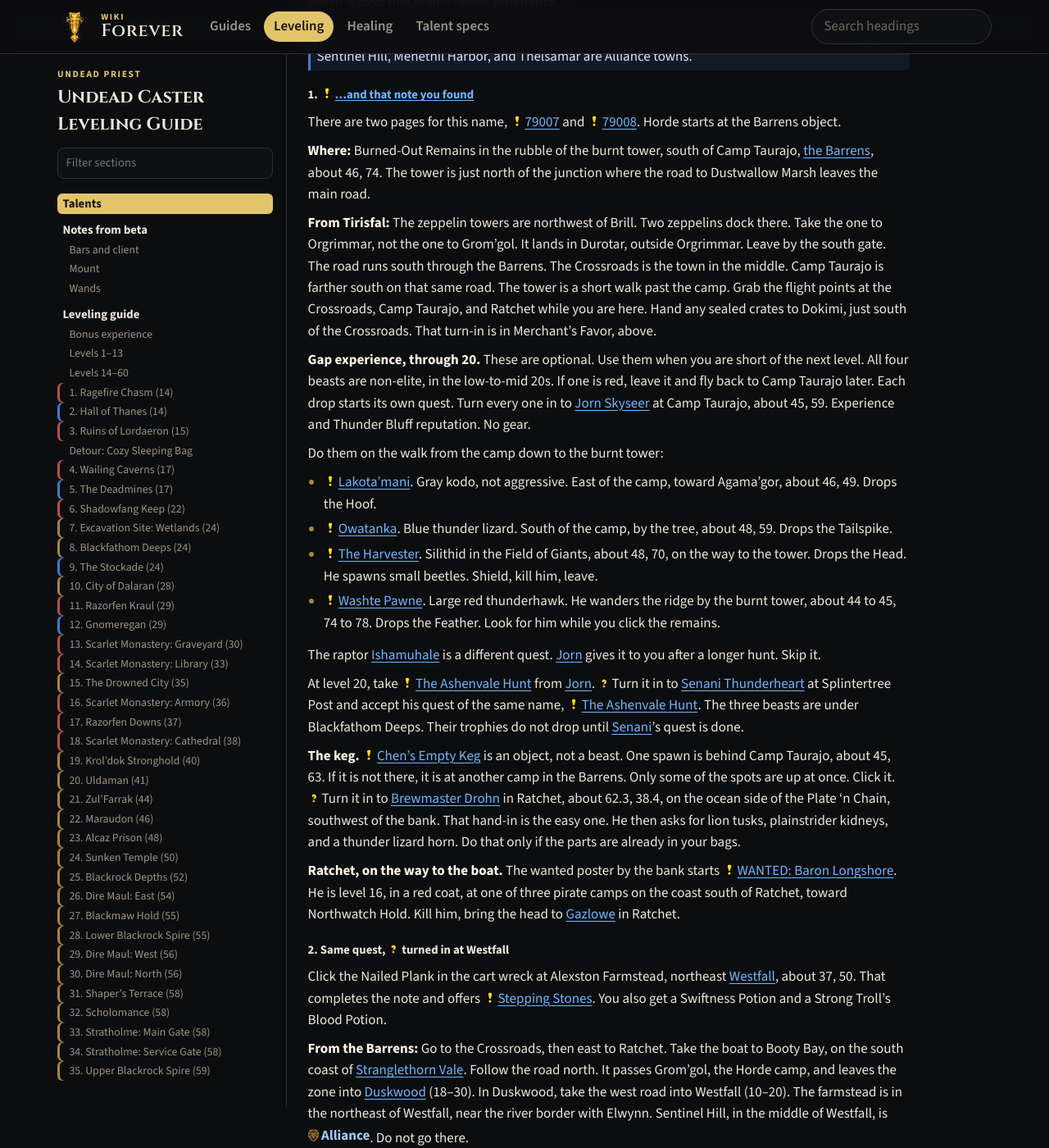
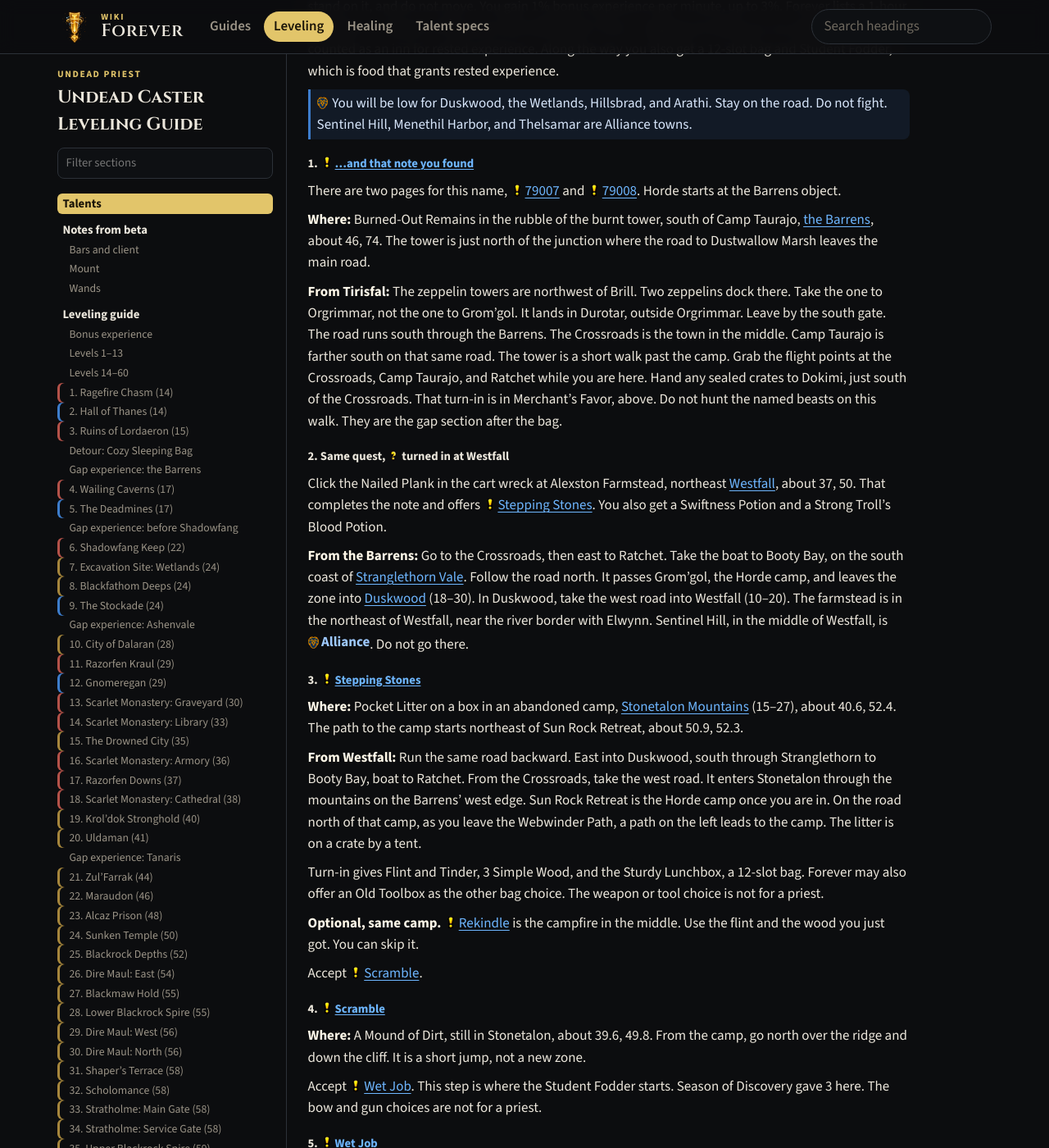
Before and after one commit to LordDemonos/wow-forever, a Jekyll site: the page built from wiki/guides/leveling.md, in a window 1280 px wide and 1400 px high, scrolled down 9242 px. Shown: the whole window at 82% size. Built offline with Jekyll 4.4.1, drawn with Linux system fonts in a browser that asks for light colours; a script that is not in the unit is left out; some of the changed text lies outside the part shown.

Commit message:
sleeping bag cleanup 1

```diff
--- a/wiki/guides/leveling.md
+++ b/wiki/guides/leveling.md
@@ -72,6 +72,7 @@ Dungeon quests are the experience. Kills inside a dungeon give reduced experienc
 - **Classic** means the usual Horde quest. It is not in a published Forever list yet, and the NPC is standing where they stood in Classic.
 - A chain names the first quest, the NPC, and where that NPC stands. The dungeon step is called out.
 - Other-class quests are named only so you do not go looking for them.
+- **Gap experience** sits between stops when the next dungeon is a level or two higher. One or two nearby turn-ins, so you can enter at that level. If a name is red, or the hand-in is gray, skip it.
 
 ### Bonus experience
 
@@ -240,7 +241,7 @@ The ruined city of Lordaeron, above the [Undercity](https://www.wowhead.com/clas
 - **Not a chain.** [Crest of Lordaeron](https://www.wowhead.com/forever/quest=95204/crest-of-lordaeron) starts from the crest inside. It moves between side rooms. Loot your own. Turn in to [Oran Snakewrithe](https://www.wowhead.com/classic/npc=7825/oran-snakewrithe), Undercity.
 - **Chain, 5 steps, all named Unending Torment.** Step 1 is [Unending Torment](https://www.wowhead.com/forever/quest=97288/unending-torment). Loot the Abominable Head from the abomination inside. It cannot be shared. Turn the head in to someone in Undercity. The later steps stay in Undercity. One reported step uses the quest item on a worm named Ganoosh outside the Apothecarium. The other three step names are not published separately.
 
-Do the sleeping bag detour below before Wailing Caverns.
+Do the sleeping bag detour below before Wailing Caverns. If you are short of 17 after it, the Barrens gap section is next.
 
 ### Detour: Cozy Sleeping Bag
 
@@ -258,24 +259,7 @@ There are two pages for this name, [79007](https://www.wowhead.com/classic/quest
 
 **Where:** Burned-Out Remains in the rubble of the burnt tower, south of Camp Taurajo, [the Barrens](https://www.wowhead.com/classic/zone=17/the-barrens), about 46, 74. The tower is just north of the junction where the road to Dustwallow Marsh leaves the main road.
 
-**From Tirisfal:** The zeppelin towers are northwest of Brill. Two zeppelins dock there. Take the one to Orgrimmar, not the one to Grom'gol. It lands in Durotar, outside Orgrimmar. Leave by the south gate. The road runs south through the Barrens. The Crossroads is the town in the middle. Camp Taurajo is farther south on that same road. The tower is a short walk past the camp. Grab the flight points at the Crossroads, Camp Taurajo, and Ratchet while you are here. Hand any sealed crates to Dokimi, just south of the Crossroads. That turn-in is in Merchant's Favor, above.
-
-**Gap experience, through 20.** These are optional. Use them when you are short of the next level. All four beasts are non-elite, in the low-to-mid 20s. If one is red, leave it and fly back to Camp Taurajo later. Each drop starts its own quest. Turn every one in to [Jorn Skyseer](https://www.wowhead.com/classic/npc=3387/jorn-skyseer) at Camp Taurajo, about 45, 59. Experience and Thunder Bluff reputation. No gear.
-
-Do them on the walk from the camp down to the burnt tower:
-
-- [Lakota'mani](https://www.wowhead.com/classic/quest=883/lakotamani). Gray kodo, not aggressive. East of the camp, toward Agama'gor, about 46, 49. Drops the Hoof.
-- [Owatanka](https://www.wowhead.com/classic/quest=884/owatanka). Blue thunder lizard. South of the camp, by the tree, about 48, 59. Drops the Tailspike.
-- [The Harvester](https://www.wowhead.com/classic/quest=897/the-harvester). Silithid in the Field of Giants, about 48, 70, on the way to the tower. Drops the Head. He spawns small beetles. Shield, kill him, leave.
-- [Washte Pawne](https://www.wowhead.com/classic/quest=885/washte-pawne). Large red thunderhawk. He wanders the ridge by the burnt tower, about 44 to 45, 74 to 78. Drops the Feather. Look for him while you click the remains.
-
-The raptor [Ishamuhale](https://www.wowhead.com/classic/npc=3257/ishamuhale) is a different quest. [Jorn](https://www.wowhead.com/classic/npc=3387/jorn-skyseer) gives it to you after a longer hunt. Skip it.
-
-At level 20, take [The Ashenvale Hunt](https://www.wowhead.com/classic/quest=6382/the-ashenvale-hunt) from [Jorn](https://www.wowhead.com/classic/npc=3387/jorn-skyseer). Turn it in to [Senani Thunderheart](https://www.wowhead.com/classic/npc=12696/senani-thunderheart) at Splintertree Post and accept his quest of the same name, [The Ashenvale Hunt](https://www.wowhead.com/classic/quest=6383/the-ashenvale-hunt). The three beasts are under Blackfathom Deeps. Their trophies do not drop until [Senani](https://www.wowhead.com/classic/npc=12696/senani-thunderheart)'s quest is done.
-
-**The keg.** [Chen's Empty Keg](https://www.wowhead.com/classic/quest=819/chens-empty-keg) is an object, not a beast. One spawn is behind Camp Taurajo, about 45, 63. If it is not there, it is at another camp in the Barrens. Only some of the spots are up at once. Click it. Turn it in to [Brewmaster Drohn](https://www.wowhead.com/classic/npc=3292/brewmaster-drohn) in Ratchet, about 62.3, 38.4, on the ocean side of the Plate 'n Chain, southwest of the bank. That hand-in is the easy one. He then asks for lion tusks, plainstrider kidneys, and a thunder lizard horn. Do that only if the parts are already in your bags.
-
-**Ratchet, on the way to the boat.** The wanted poster by the bank starts [WANTED: Baron Longshore](https://www.wowhead.com/classic/quest=895/wanted-baron-longshore). He is level 16, in a red coat, at one of three pirate camps on the coast south of Ratchet, toward Northwatch Hold. Kill him, bring the head to [Gazlowe](https://www.wowhead.com/classic/npc=3391/gazlowe) in Ratchet.
+**From Tirisfal:** The zeppelin towers are northwest of Brill. Two zeppelins dock there. Take the one to Orgrimmar, not the one to Grom'gol. It lands in Durotar, outside Orgrimmar. Leave by the south gate. The road runs south through the Barrens. The Crossroads is the town in the middle. Camp Taurajo is farther south on that same road. The tower is a short walk past the camp. Grab the flight points at the Crossroads, Camp Taurajo, and Ratchet while you are here. Hand any sealed crates to Dokimi, just south of the Crossroads. That turn-in is in Merchant's Favor, above. Do not hunt the named beasts on this walk. They are the gap section after the bag.
 
 #### 2. Same quest, turned in at Westfall
 
@@ -323,7 +307,24 @@ Accept [Eagle's Fist](https://www.wowhead.com/classic/quest=79975/eagles-fist).
 
 You receive the Cozy Sleeping Bag and 5 Student Fodder.
 
-Then go back to dungeon leveling. Wailing Caverns is next, and you are already on Kalimdor once you zeppelin or boat back to the Barrens.
+You finish on the Hillsbrad side of Thoradin's Wall. Zeppelin from Tirisfal, or the boat from Booty Bay, back to the Barrens. Wailing Caverns is next. If you are short of 17, do the gap section below first.
+
+### Gap experience: the Barrens
+
+After the sleeping bag. Before Wailing Caverns. Optional. Use one or two when you are short of 17. The same list stays useful through 20, before Shadowfang, if a beast was red the first time. All four beasts are non-elite, in the low-to-mid 20s. If one is red, leave it and fly back to Camp Taurajo later. Each drop starts its own quest. Turn every one in to [Jorn Skyseer](https://www.wowhead.com/classic/npc=3387/jorn-skyseer) at Camp Taurajo, about 45, 59. Experience and Thunder Bluff reputation. No gear.
+
+Fly to Camp Taurajo. Do not stop the sleeping bag clicks for these.
+
+- [Lakota'mani](https://www.wowhead.com/classic/quest=883/lakotamani). Gray kodo, not aggressive. East of the camp, toward Agama'gor, about 46, 49. Drops the Hoof.
+- [Owatanka](https://www.wowhead.com/classic/quest=884/owatanka). Blue thunder lizard. South of the camp, by the tree, about 48, 59. Drops the Tailspike.
+- [The Harvester](https://www.wowhead.com/classic/quest=897/the-harvester). Silithid in the Field of Giants, about 48, 70, south of the camp on the road toward the burnt tower. Drops the Head. He spawns small beetles. Shield, kill him, leave.
+- [Washte Pawne](https://www.wowhead.com/classic/quest=885/washte-pawne). Large red thunderhawk. He wanders the ridge by the burnt tower, about 44 to 45, 74 to 78. Drops the Feather. That tower is the sleeping bag click. Come back for him after the bag is done.
+
+The raptor [Ishamuhale](https://www.wowhead.com/classic/npc=3257/ishamuhale) is a different quest. [Jorn](https://www.wowhead.com/classic/npc=3387/jorn-skyseer) gives it to you after a longer hunt. Skip it.
+
+**The keg.** [Chen's Empty Keg](https://www.wowhead.com/classic/quest=819/chens-empty-keg) is an object, not a beast. One spawn is behind Camp Taurajo, about 45, 63. If it is not there, it is at another camp in the Barrens. Only some of the spots are up at once. Click it. Turn it in to [Brewmaster Drohn](https://www.wowhead.com/classic/npc=3292/brewmaster-drohn) in Ratchet, about 62.3, 38.4, on the ocean side of the Plate 'n Chain, southwest of the bank. That hand-in is the easy one. He then asks for lion tusks, plainstrider kidneys, and a thunder lizard horn. Do that only if the parts are already in your bags.
+
+**Ratchet.** The wanted poster by the bank starts [WANTED: Baron Longshore](https://www.wowhead.com/classic/quest=895/wanted-baron-longshore). He is level 16, in a red coat, at one of three pirate camps on the coast south of Ratchet, toward Northwatch Hold. Kill him, bring the head to [Gazlowe](https://www.wowhead.com/classic/npc=3391/gazlowe) in Ratchet. The bank is the same one you passed taking the boat to Booty Bay. Fly back if you did not kill him then.
 
 ### 4. Wailing Caverns (17)
 
@@ -362,6 +363,16 @@ Go at **17**. Band **17–26**. Alliance.
 Alliance chains, if you ever need the names: [The Defias Brotherhood](https://www.wowhead.com/classic/quest=166/the-defias-brotherhood) starts with [Gryan Stoutmantle](https://www.wowhead.com/classic/npc=234/gryan-stoutmantle), Sentinel Hill. [Underground Assault](https://www.wowhead.com/classic/quest=2040/underground-assault) starts with [Shoni the Silent](https://www.wowhead.com/classic/npc=6579/shoni-the-shilent), Dwarven District, Stormwind. Red Silk Bandanas is [Scout Riell](https://www.wowhead.com/classic/npc=820/scout-riell) at the Sentinel Hill tower. Collecting Memories and Oh Brother... are [Wilder Thistlenettle](https://www.wowhead.com/classic/npc=656/wilder-thistlenettle), Dwarven District. Destruction in Deadmines is new, and turns in to Alba Fairmoon.
 
 [Cookie](https://www.wowhead.com/classic/npc=645/cookie), on the ship, drops [Cookie's Stirring Rod](https://www.wowhead.com/classic/item=5198/cookies-stirring-rod). Green wand, 22.3 dps. It replaces Sizzle Stick and Firebelcher.
+
+### Gap experience: before Shadowfang
+
+Shadowfang is 22. Deadmines had no Horde quests, so this is the long gap. If you are already 22, skip this and pick up the keep quests at the Sepulcher.
+
+The Barrens gap section is the first choice, through 20. Fly to Camp Taurajo and finish any beast that is still green.
+
+If those four are red and you are still short, fly to Sun Rock. The poster on the road at about 59, 75 starts [Arachnophobia](https://www.wowhead.com/classic/quest=6284/arachnophobia). [Besseleth](https://www.wowhead.com/classic/npc=11921/besseleth) is an elite spider in Sishir Canyon, just west of that poster. Turn the fang in to [Maggran Earthbinder](https://www.wowhead.com/classic/npc=11860/maggran-earthbinder) at Sun Rock. Skip her if the canyon comes with her.
+
+At 20, take [The Ashenvale Hunt](https://www.wowhead.com/classic/quest=6382/the-ashenvale-hunt) from [Jorn Skyseer](https://www.wowhead.com/classic/npc=3387/jorn-skyseer) at Camp Taurajo. Turn it in to [Senani Thunderheart](https://www.wowhead.com/classic/npc=12696/senani-thunderheart) at Splintertree Post and accept his quest of the same name, [The Ashenvale Hunt](https://www.wowhead.com/classic/quest=6383/the-ashenvale-hunt). The trophies do not drop until that quest is in your log. The three beasts are in the Ashenvale gap section, before the City of Dalaran.
 
 ### 6. Shadowfang Keep (22)
 
@@ -410,14 +421,6 @@ Go at **24**. Band **24–32**. Both factions.
 - **Standalone.** [Knowledge in the Deeps](https://www.wowhead.com/classic/quest=971/knowledge-in-the-deeps) — [Gerrig Bonegrip](https://www.wowhead.com/classic/npc=2786/gerrig-bonegrip), the Forlorn Cavern, Undercity.
 - **Skip.** In Search of Thaelrid and Researching the Corruption are on the beta list, and both start in Alliance towns (Darnassus and Auberdine).
 
-**Gap turn-ins.** Same shape as Camp Taurajo. Non-elite. Click each trophy to start it, then turn it in to [Senani](https://www.wowhead.com/classic/npc=12696/senani-thunderheart) at Splintertree. When all three are in, take [The Hunt Completed](https://www.wowhead.com/classic/quest=247/the-hunt-completed) from him. That one is another hand-in, no extra kill. If one is red, fly back later.
-
-- [Ursangous's Paw](https://www.wowhead.com/classic/quest=23/ursangouss-paw). Level 25 bear, north of the Talondeep path, about 41, 65. This is the one near the road in from the Barrens.
-- [Shadumbra's Head](https://www.wowhead.com/classic/quest=24/shadumbras-head). Level 28 nightsaber, west of Raynewood Retreat, about 56, 53. Laughing Sisters stand nearby. Pull her alone.
-- [Sharptalon's Claw](https://www.wowhead.com/classic/quest=2/sharptalons-claw). Level 30 hippogryph, south of Splintertree, about 74, 64 to 68. Stealthed night elves hunt that ridge.
-
-Optional, only if you are already on Kalimdor and short of a level: fly to Sun Rock. The poster on the road at about 59, 75 starts [Arachnophobia](https://www.wowhead.com/classic/quest=6284/arachnophobia). [Besseleth](https://www.wowhead.com/classic/npc=11921/besseleth) is an elite spider in Sishir Canyon, just west of that poster. Turn the fang in to [Maggran Earthbinder](https://www.wowhead.com/classic/npc=11860/maggran-earthbinder) at Sun Rock. Skip her if the canyon comes with her.
-
 ### 9. The Stockade (24)
 
 Go at **24**. Band **24–32**. Alliance.
@@ -431,6 +434,16 @@ Go at **24**. Band **24–32**. Alliance.
 **Beta.** No Horde giver. Every quest starts in Stormwind or Lakeshire. Legacy Points only.
 
 The client lists [The Stockade Riots](https://www.wowhead.com/classic/quest=391/the-stockade-riots) and Quell the Uprising from [Warden Thelwater](https://www.wowhead.com/classic/npc=1719/warden-thelwater) at the prison door, What Comes Around... from [Guard Berton](https://www.wowhead.com/classic/npc=859/guard-berton), Crime and Punishment from [Councilman Millstipe](https://www.wowhead.com/classic/npc=270/councilman-millstipe), and The Color of Blood from [Nikova Raskol](https://www.wowhead.com/classic/npc=1721/nikova-raskol). The Stockade Riots is a later step of the Deadmines letter chain.
+
+### Gap experience: Ashenvale
+
+Before the City of Dalaran. You need 28. These stay useful through 30, before Scarlet Monastery graveyard, if one was red the first time. If you are already 28, skip this.
+
+Same shape as Camp Taurajo. Non-elite. The pickup is in the Shadowfang gap section: [Jorn](https://www.wowhead.com/classic/npc=3387/jorn-skyseer) at 20, then [Senani Thunderheart](https://www.wowhead.com/classic/npc=12696/senani-thunderheart) at Splintertree. The trophies do not drop until [Senani](https://www.wowhead.com/classic/npc=12696/senani-thunderheart)'s hunt is in your log. Click each trophy to start it, then turn it in to him. When all three are in, take [The Hunt Completed](https://www.wowhead.com/classic/quest=247/the-hunt-completed) from him. That one is another hand-in, no extra kill.
+
+- [Ursangous's Paw](https://www.wowhead.com/classic/quest=23/ursangouss-paw). Level 25 bear, north of the Talondeep path, about 41, 65. This is the one near the road in from the Barrens.
+- [Shadumbra's Head](https://www.wowhead.com/classic/quest=24/shadumbras-head). Level 28 nightsaber, west of Raynewood Retreat, about 56, 53. Laughing Sisters stand nearby. Pull her alone.
+- [Sharptalon's Claw](https://www.wowhead.com/classic/quest=2/sharptalons-claw). Level 30 hippogryph, south of Splintertree, about 74, 64 to 68. Stealthed night elves hunt that ridge.
 
 ### 10. City of Dalaran (28)
 
@@ -602,6 +615,14 @@ Go at **41**. Band **41–51**. Both factions.
 - **Standalone.** [Power Stones](https://www.wowhead.com/classic/quest=2418/power-stones) — [Rigglefuzz](https://www.wowhead.com/classic/npc=2817/rigglefuzz), the goblin camp in the Badlands.
 - **Standalone.** [Solution to Doom](https://www.wowhead.com/classic/quest=709/solution-to-doom) — [Theldurin the Lost](https://www.wowhead.com/classic/npc=2785/theldurin-the-lost), Agmond's End, Badlands.
 
+### Gap experience: Tanaris
+
+Before Zul'Farrak. You need 44. Gadgetzan is the town you fly to for the instance. If you are already 44, skip this and pick up the dungeon quests. Skip either name if you cannot pull him alone.
+
+- [WANTED: Caliph Scorpidsting](https://www.wowhead.com/classic/quest=2781/wanted-caliph-scorpidsting). Turn the head in to [Chief Engineer Bilgewhizzle](https://www.wowhead.com/classic/npc=7407/chief-engineer-bilgewhizzle) in Gadgetzan. He is also the Divino-matic Rod quest on the Zul'Farrak stop. Caliph walks the water towers northwest of town, about 60 to 63, 31 to 39. Two stealthed rogues walk with him. Wait until he leaves the camp, then pull.
+- [WANTED: Andre Firebeard](https://www.wowhead.com/classic/quest=2875/wanted-andre-firebeard). Turn the head in to [Security Chief Bilgewhizzle](https://www.wowhead.com/classic/npc=7882/security-chief-bilgewhizzle), also in Gadgetzan. Andre is in Lost Rigger Cove, the pirate camp on the east coast. The camp is crowded.
+- If a pirate there drops [Ship Schedules](https://www.wowhead.com/classic/quest=2876/ship-schedules), click it and turn that in to [Security Chief Bilgewhizzle](https://www.wowhead.com/classic/npc=7882/security-chief-bilgewhizzle) too.
+
 ### 21. Zul'Farrak (44)
 
 Go at **44**. Band **44–54**. Both factions.
@@ -623,12 +644,6 @@ Go at **44**. Band **44–54**. Both factions.
 - **Skip.** Tiara of the Deep is the mage quest from [Tabetha](https://www.wowhead.com/classic/npc=6546/tabetha) in Dustwallow Marsh. Nekrum's Medallion is Alliance.
 
 [Sandarr Dunereaver](https://www.wowhead.com/classic/npc=10080/sandarr-dunereaver) is a rare in the graveyard inside. If he is up, roll [Flaming Incinerator](https://www.wowhead.com/classic/item=9483/flaming-incinerator), 47.2 dps. It replaces Blackbone Wand until Noxious Shooter.
-
-**Gap turn-ins.** Two wanted posters in Gadgetzan. Skip either one if you cannot pull the named alone.
-
-- [WANTED: Caliph Scorpidsting](https://www.wowhead.com/classic/quest=2781/wanted-caliph-scorpidsting). Turn the head in to [Chief Engineer Bilgewhizzle](https://www.wowhead.com/classic/npc=7407/chief-engineer-bilgewhizzle), the same goblin as Divino-matic Rod. Caliph walks the water towers northwest of town, about 60 to 63, 31 to 39. Two stealthed rogues walk with him. Wait until he leaves the camp, then pull.
-- [WANTED: Andre Firebeard](https://www.wowhead.com/classic/quest=2875/wanted-andre-firebeard). Turn the head in to [Security Chief Bilgewhizzle](https://www.wowhead.com/classic/npc=7882/security-chief-bilgewhizzle), also in Gadgetzan. Andre is in Lost Rigger Cove, the pirate camp on the east coast. The camp is crowded.
-- If a pirate there drops [Ship Schedules](https://www.wowhead.com/classic/quest=2876/ship-schedules), click it and turn that in to [Security Chief Bilgewhizzle](https://www.wowhead.com/classic/npc=7882/security-chief-bilgewhizzle) too.
 
 ### 22. Maraudon (46)
 
@@ -786,7 +801,7 @@ The hills of Un'Goro Crater. Exact entrance is not published.
 
 No public quest list yet.
 
-**Gap turn-in.** Creatures in the crater can drop A Mangled Journal. Click it for [Williden's Journal](https://www.wowhead.com/classic/quest=3884/willidens-journal) and turn it in to [Williden Marshal](https://www.wowhead.com/classic/npc=9270/williden-marshal) at Marshal's Refuge, the camp in the north. This quest is level 50. If it is gray when you arrive, skip it.
+**Gap experience.** Creatures in the crater can drop A Mangled Journal. Click it for [Williden's Journal](https://www.wowhead.com/classic/quest=3884/willidens-journal) and turn it in to [Williden Marshal](https://www.wowhead.com/classic/npc=9270/williden-marshal) at Marshal's Refuge, the camp in the north. This quest is level 50. If it is gray when you arrive, skip it. You are already 58 on this route, so it usually is.
 
 ### 32. Scholomance (58)
 
@@ -827,7 +842,7 @@ Go at **58**. Band **58–60**. Both factions.
 - **Standalone.** [Houses of the Holy](https://www.wowhead.com/classic/quest=5243/houses-of-the-holy) — [Leonid Barthalomew](https://www.wowhead.com/classic/npc=11036/leonid-barthalomew-the-revered), Light's Hope.
 - **Standalone.** [Of Love and Family](https://www.wowhead.com/classic/quest=5848/of-love-and-family) — [Artist Renfray](https://www.wowhead.com/classic/npc=11936/artist-renfray), Caer Darrow, Western Plaguelands. The painting is in this wing.
 
-**Gap turn-ins.** Grab the Light's Hope flight point while you are picking up the dungeon quests.
+**Gap experience.** Grab the Light's Hope flight point while you are picking up the dungeon quests. If you are already 58, zone in. These two are only for when you are short.
 
 - [Zaeldarr the Outcast](https://www.wowhead.com/classic/quest=6021/zaeldarr-the-outcast). [Caretaker Alen](https://www.wowhead.com/classic/npc=11038/caretaker-alen) at Light's Hope. One named troll in the Undercroft, the crypt west of the chapel. Kill him and bring the head back to [Alen](https://www.wowhead.com/classic/npc=11038/caretaker-alen).
 - [Hameya's Plea](https://www.wowhead.com/classic/quest=6024/hameyas-plea). In that same crypt, click the scroll in the dirt mound. Kill [Infiltrator Hameya](https://www.wowhead.com/classic/npc=12248/infiltrator-hameya), the ghoul who walks the Undercroft. A chest then appears at the mound.
```
